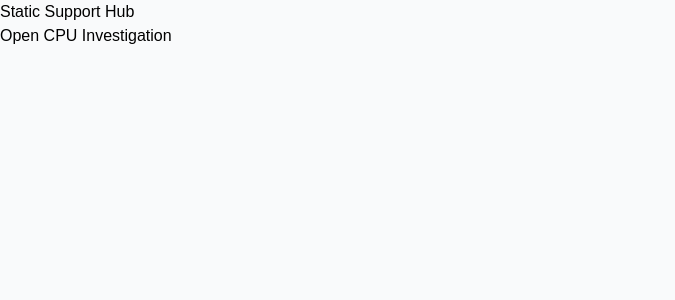
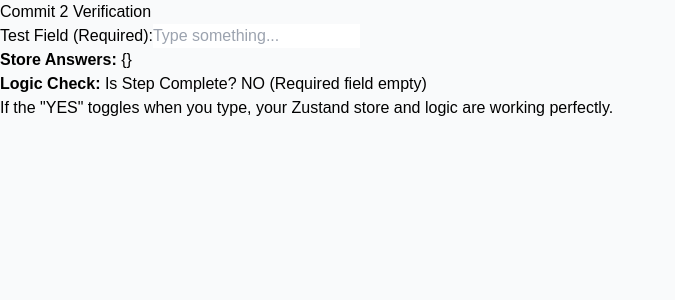
Before and after one commit to edr-support/guidetsnotes, a React (Vite) app: page / in a window 1280 px wide. Shown: the top 300 px of the page, without its empty margins (0-675 px from the left). Built offline with nearby package versions, Linux system fonts and the light colour scheme.

Commit message:
Implement answer input and validation logic
Added input field for user answers and logic check.

```diff
--- a/src/App.tsx
+++ b/src/App.tsx
@@ -1,32 +1,38 @@
-import { HashRouter, Routes, Route, Link } from 'react-router-dom';
-
-// Simple placeholders to prove navigation works without a server
-const Home = () => (
-  <div className="p-4">
-    <h1 className="text-xl font-bold">Static Support Hub</h1>
-    <Link to="/form/cpu-high" className="text-blue-500 underline">
-      Open CPU Investigation
-    </Link>
-  </div>
-);
-
-const FormRunner = () => (
-  <div className="p-4">
-    <h1 className="text-xl font-bold">Form Runner</h1>
-    <p>Logic loads here. (Refresh me, I still work!)</p>
-  </div>
-);
+// src/App.tsx
+import { useInvestigationStore } from './store/useInvestigationStore';
 
 function App() {
+  const { answers, setAnswer, isStepComplete } = useInvestigationStore();
+
   return (
-    // HashRouter is the key. It uses the # symbol in the URL.
-    // The server ignores everything after #, so it always serves index.html.
-    <HashRouter>
-      <Routes>
-        <Route path="/" element={<Home />} />
-        <Route path="/form/:id" element={<FormRunner />} />
-      </Routes>
-    </HashRouter>
+    <div className="p-8">
+      <h1 className="text-2xl font-bold mb-4">Commit 2 Verification</h1>
+
+      <div className="space-y-4 border p-4 rounded bg-gray-50">
+        <div>
+          <label className="block font-bold">Test Field (Required):</label>
+          <input
+            className="border p-2 w-full"
+            onChange={(e) => setAnswer('test_field', e.target.value)}
+            placeholder="Type something..."
+          />
+        </div>
+
+        <div className="mt-4 p-4 rounded bg-white border">
+          <p><strong>Store Answers:</strong> {JSON.stringify(answers)}</p>
+          <p className="mt-2">
+            <strong>Logic Check:</strong> Is Step Complete?
+            <span className={answers['test_field'] ? "text-green-600 font-bold" : "text-red-600"}>
+               {answers['test_field'] ? " YES" : " NO (Required field empty)"}
+            </span>
+          </p>
+        </div>
+      </div>
+
+      <p className="mt-4 text-sm text-gray-500 italic">
+        If the "YES" toggles when you type, your Zustand store and logic are working perfectly.
+      </p>
+    </div>
   );
 }
 
```
